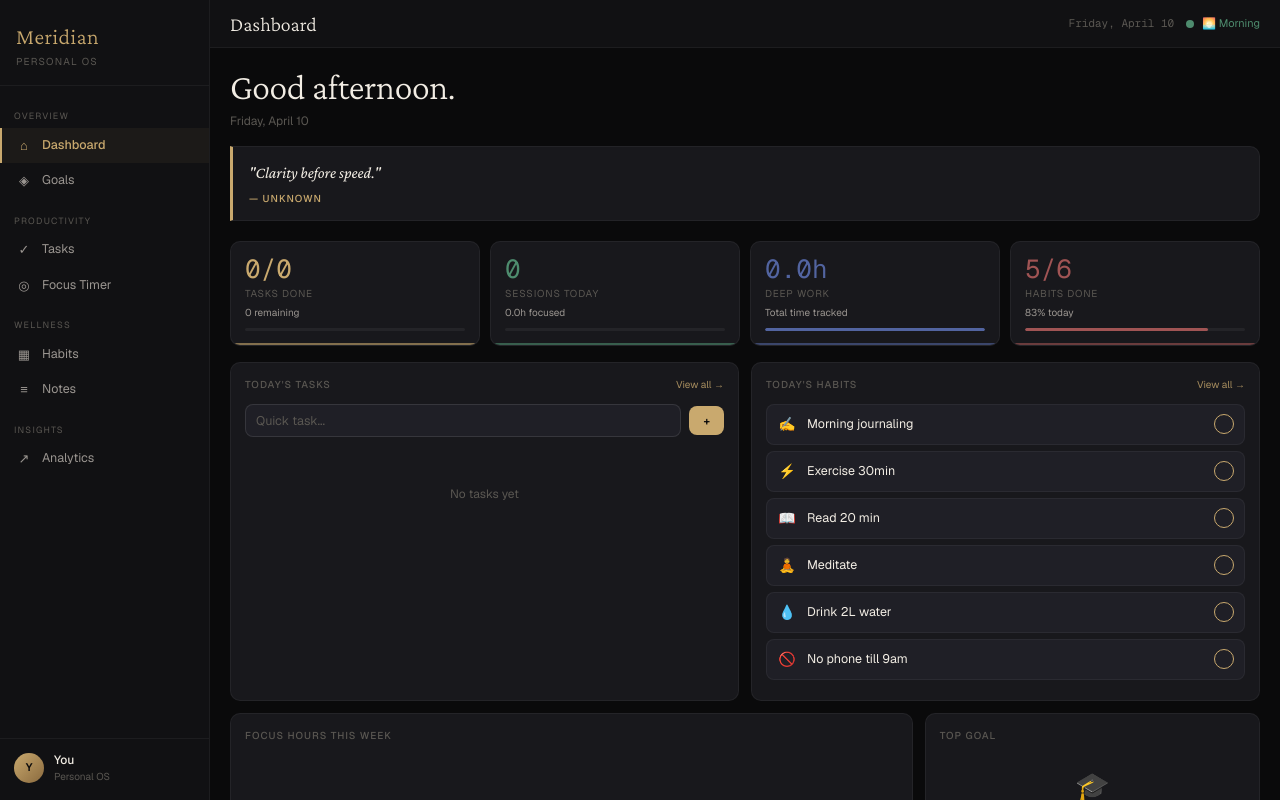
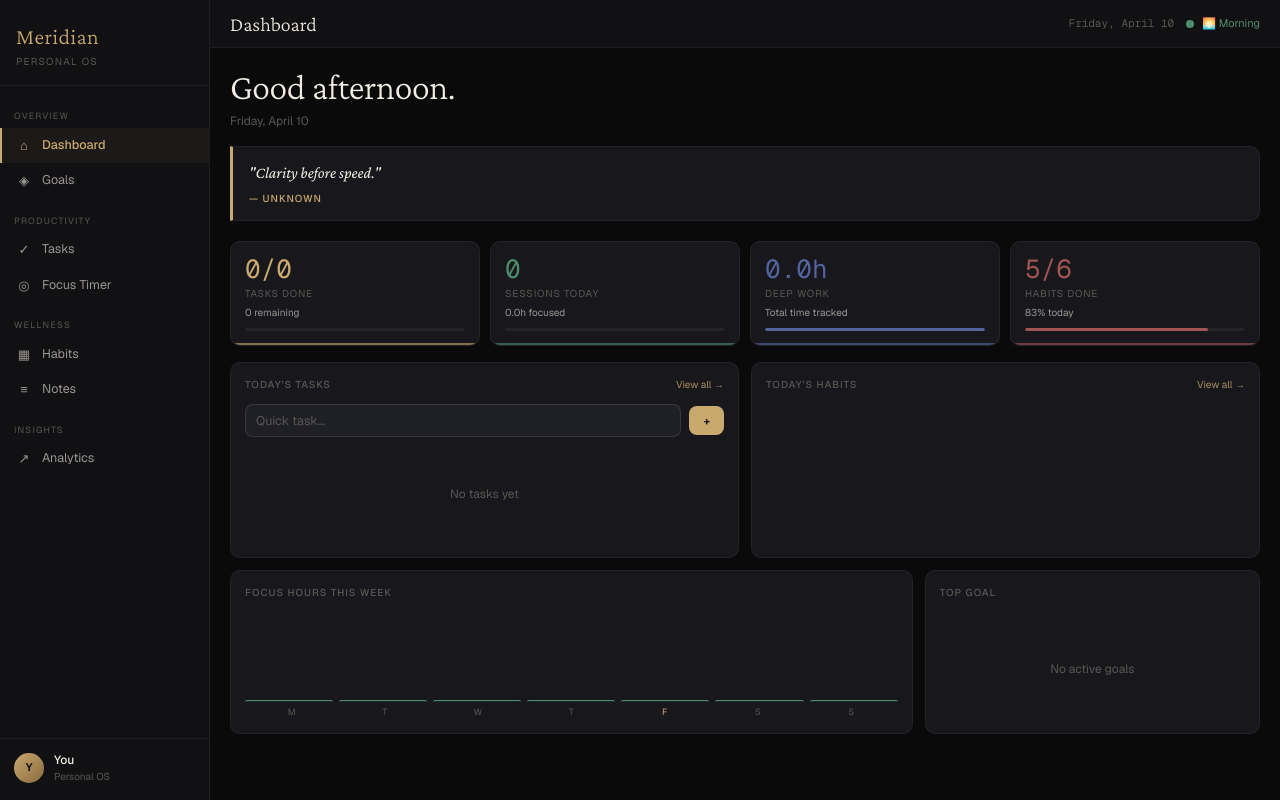
Before and after one commit to Rishirxt/Meridian, a React (Vite) app in the folder personalsite/: page / in a window 1280 px wide. Built offline with nearby package versions, Linux system fonts and the light colour scheme.

Commit message:
uichanges

```diff
--- a/personalsite/src/components/FocusPage.jsx
+++ b/personalsite/src/components/FocusPage.jsx
@@ -2,9 +2,6 @@ import { MODES, fmtParts } from "../utils";
 
 export function FocusPage({ mode, setMode, secs, setSecs, running, setRunning, sessions, setSessions, customWork, setCustomWork, customShort, setCustomShort, focusSessions, setFocusSessions, currentTask, setCurrentTask, currentCategory, setCurrentCategory }) {
   const total = mode === "work" ? customWork * 60 : mode === "short" ? customShort * 60 : 15 * 60;
-  const circ = 2 * Math.PI * 78;
-  const offset = circ * (1 - secs / total);
-  const col = MODES[mode].color;
 
   const reset = () => {
     setRunning(false);
@@ -32,12 +29,7 @@ export function FocusPage({ mode, setMode, secs, setSecs, running, setRunning, s
 
       <div style={{ display: "grid", gridTemplateColumns: "1fr 1fr", gap: 20, alignItems: "start" }}>
         <div className="panel" style={{ textAlign: "center", padding: "28px 14px" }}>
-          <div className="ring-wrap" style={{ marginBottom: 14 }}>
-            <svg width="180" height="180">
-              <circle cx="90" cy="90" r="78" fill="none" stroke="var(--s3)" strokeWidth="6" />
-              <circle cx="90" cy="90" r="78" fill="none" stroke={col} strokeWidth="6" strokeLinecap="round"
-                strokeDasharray={circ} strokeDashoffset={offset} style={{ transition: "stroke-dashoffset 0.5s, stroke 0.3s" }} />
-            </svg>
+          <div className="ring-wrap" style={{ marginBottom: 14, width: 180, height: 180 }}>
             <div className="ring-inner">
               <div className="ring-time">
                 {(() => {
--- a/personalsite/src/components/HomePage.jsx
+++ b/personalsite/src/components/HomePage.jsx
@@ -4,6 +4,7 @@ import { useLocalStorage, getTodayKey, getTodayIdx, DAYS_SHORT, DEFAULT_HABITS }
 export function HomePage({ greeting, dateStr, quote, setPage, sessions }) {
   const [focusSessions] = useLocalStorage("focus_sessions", []);
   const [todos] = useLocalStorage("todos", []);
+  const [goals] = useLocalStorage("goals", []);
   const doneCount = todos.filter(t => t.done).length;
   const total = todos.length;
 
@@ -22,6 +23,9 @@ export function HomePage({ greeting, dateStr, quote, setPage, sessions }) {
     }
   });
   const maxW = Math.max(...weekData, 1);
+
+  const activeGoals = goals.filter(g => !g.completed);
+  const topGoal = activeGoals.sort((a, b) => b.progress - a.progress)[0];
 
   return (
     <div>
@@ -85,15 +89,19 @@ export function HomePage({ greeting, dateStr, quote, setPage, sessions }) {
         </div>
         <div className="panel">
           <div className="panel-hd"><div className="panel-title">Top Goal</div></div>
-          <div style={{ textAlign: "center", padding: "10px 0" }}>
-            <div style={{ fontSize: 28, marginBottom: 6 }}>🎓</div>
-            <div style={{ fontFamily: "var(--font-d)", fontSize: 15, color: "var(--t1)" }}>Final Exams</div>
-            <div style={{ fontSize: 10, color: "var(--t3)", margin: "4px 0 12px" }}>14 days remaining</div>
-            <div style={{ background: "var(--b1)", borderRadius: 4, height: 6, overflow: "hidden" }}>
-              <div style={{ height: "100%", width: "62%", background: "var(--gold)", borderRadius: 4 }} />
+          {topGoal ? (
+            <div style={{ textAlign: "center", padding: "10px 0" }}>
+              <div style={{ fontSize: 28, marginBottom: 6 }}>{topGoal.icon}</div>
+              <div style={{ fontFamily: "var(--font-d)", fontSize: 15, color: "var(--t1)" }}>{topGoal.name}</div>
+              <div style={{ fontSize: 10, color: "var(--t3)", margin: "4px 0 12px" }}>{topGoal.deadline}</div>
+              <div style={{ background: "var(--b1)", borderRadius: 4, height: 6, overflow: "hidden" }}>
+                <div style={{ height: "100%", width: `${topGoal.progress}%`, background: topGoal.color, borderRadius: 4 }} />
+              </div>
+              <div style={{ fontFamily: "var(--font-m)", fontSize: 20, color: topGoal.color, marginTop: 10 }}>{topGoal.progress}%</div>
             </div>
-            <div style={{ fontFamily: "var(--font-m)", fontSize: 20, color: "var(--gold)", marginTop: 10 }}>62%</div>
-          </div>
+          ) : (
+            <div className="empty-state" style={{ padding: "40px 10px", marginTop: 20 }}>No active goals</div>
+          )}
         </div>
       </div>
     </div>
--- a/personalsite/src/components/StatsPage.jsx
+++ b/personalsite/src/components/StatsPage.jsx
@@ -23,7 +23,18 @@ export function StatsPage({ focusSessions }) {
     }
   });
 
-  const taskBars = [5, 4, 0, 7, 4, 2, 0];
+  const taskBars = [0, 0, 0, 0, 0, 0, 0];
+  todos.forEach(t => {
+    if (t.done && t.date) {
+      const tDate = new Date(t.date);
+      const diff = Math.floor((today - tDate) / (1000 * 60 * 60 * 24));
+      if (diff >= 0 && diff < 7) {
+        const idx = (tDate.getDay() + 6) % 7;
+        taskBars[idx] += 1;
+      }
+    }
+  });
+
   const maxW = Math.max(...weekBars, 1);
   const maxT = Math.max(...taskBars, 1);
 
--- a/personalsite/src/utils.js
+++ b/personalsite/src/utils.js
@@ -31,20 +31,9 @@ export const MODES = {
   long: { label: "Long Break", duration: 15 * 60, color: "var(--indigo)" },
 };
 
-export const DEFAULT_HABITS = [
-  { id: 1, icon: "✍", name: "Morning journaling" },
-  { id: 2, icon: "⚡", name: "Exercise 30min" },
-  { id: 3, icon: "📖", name: "Read 20 min" },
-  { id: 4, icon: "🧘", name: "Meditate" },
-  { id: 5, icon: "💧", name: "Drink 2L water" },
-  { id: 6, icon: "🚫", name: "No phone till 9am" },
-];
+export const DEFAULT_HABITS = [];
 
-export const DEFAULT_GOALS = [
-  { id: 1, icon: "🎓", name: "Final Exams 2026", desc: "Pass all subjects with distinction", color: "var(--gold)", progress: 62, deadline: "14 days" },
-  { id: 2, icon: "💪", name: "Stay Fit", desc: "30 min exercise every day", color: "var(--jade)", progress: 73, deadline: "Ongoing" },
-  { id: 3, icon: "📚", name: "Read 12 Books", desc: "Complete reading list by June", color: "var(--indigo)", progress: 58, deadline: "60 days" },
-];
+export const DEFAULT_GOALS = [];
 
 export const PRIO_COLORS = { high: "var(--rose)", normal: "var(--gold)", low: "var(--t3)" };
 export const DAYS_SHORT = ["M", "T", "W", "T", "F", "S", "S"];
```
